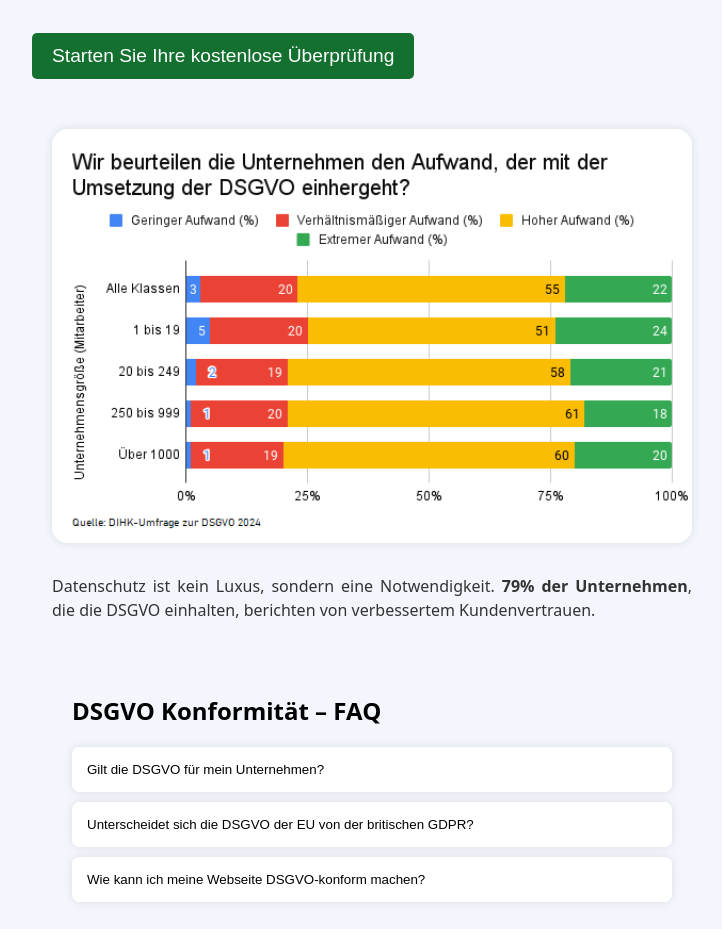
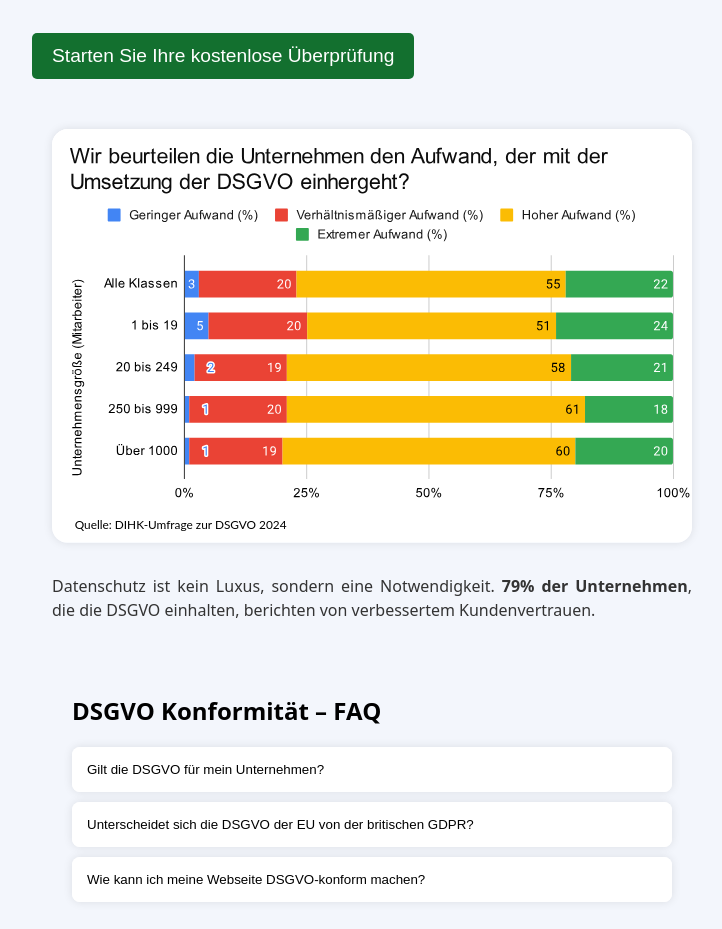
Before and after one commit to BTLai/DSGVO.ai, a plain HTML site: page index.html in a window 1280 px wide. Shown: the part 1004-1933 px from the top of the page, without its empty margins (268-990 px from the left). Drawn offline with Linux system fonts and the light colour scheme.

Commit message:
fix: image to svg

```diff
--- a/index.html
+++ b/index.html
@@ -70,7 +70,7 @@
         </div>
         <button class="btn" id="scrollTopBtn">Starten Sie Ihre kostenlose Überprüfung</button>
         <div class="statistics">
-            <img src="img/dsgvo-statistik1.png" alt="Statistik über die Vorteile der DSGVO-Konformität">
+            <img src="img/dsgvo-statistik1.svg" alt="Statistik über die Vorteile der DSGVO-Konformität">
             <p>Datenschutz ist kein Luxus, sondern eine Notwendigkeit. <strong>79% der Unternehmen</strong>, die die
                 DSGVO
                 einhalten, berichten von verbessertem Kundenvertrauen.</p>
```
Also changed, not shown: img/dsgvo-statistik1.svg (added).
